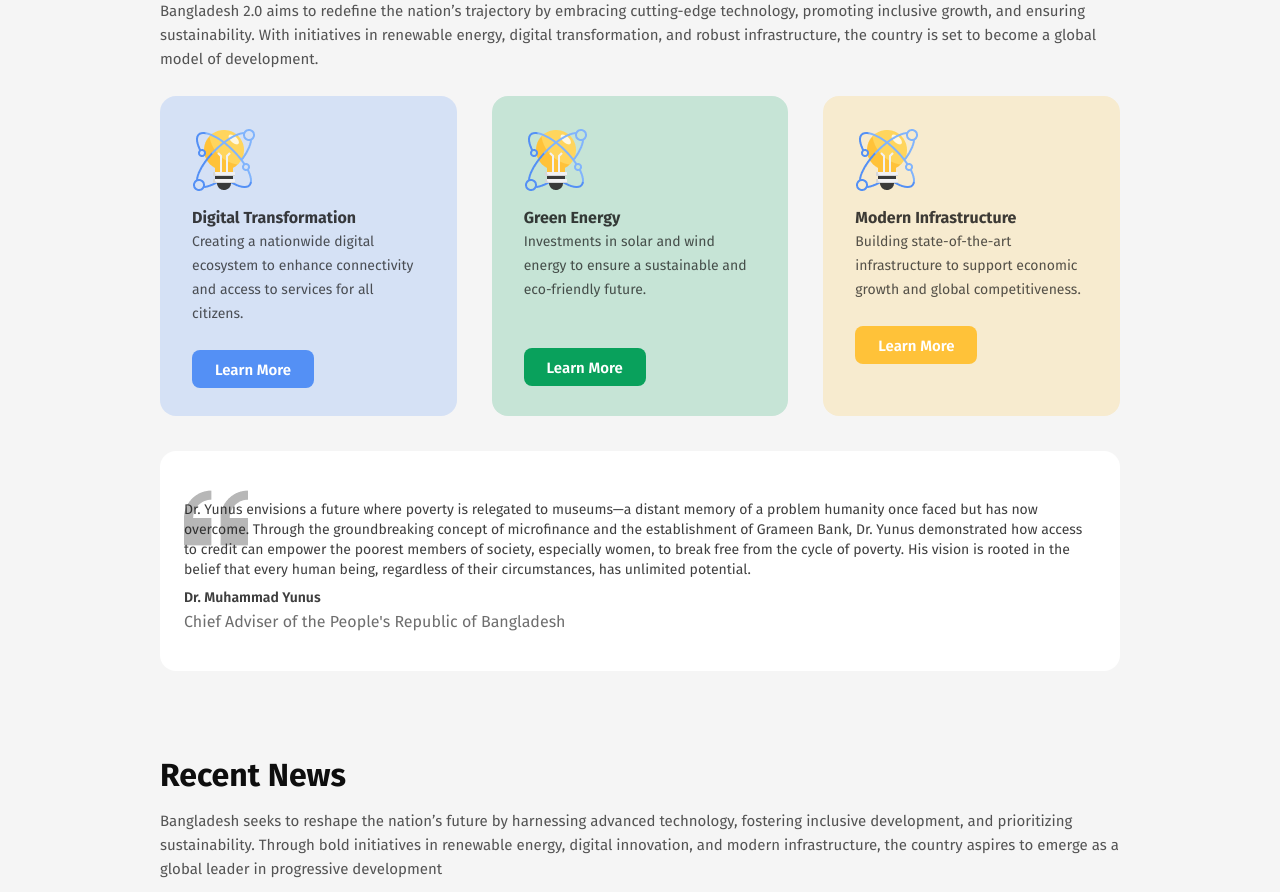
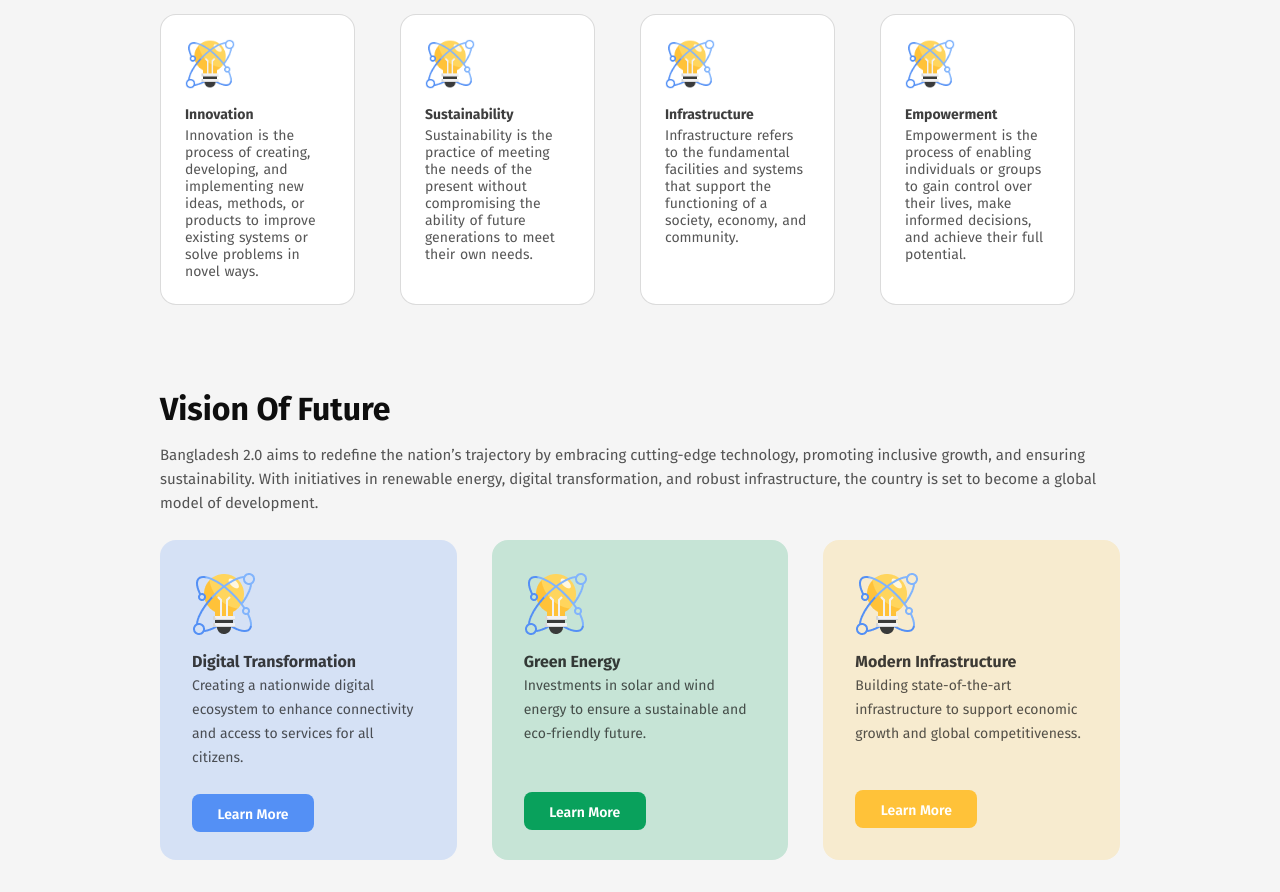
Before and after one commit to mowlyray/webcourse-Assignment1, a plain HTML site: page index.html in a window 1280 px wide. Shown: the part 657-1549 px from the top of the page. Drawn offline with Linux system fonts and the light colour scheme.

Commit message:
added pillar section

```diff
--- a/index.html
+++ b/index.html
@@ -16,7 +16,7 @@
         <div class="banner-content">
           <h4 class="banner-subtitle">Bangladesh 2.0</h4>
           <h2 class="banner-title">
-            Idea,Innovation,vision and challenges in new bangladesh
+            Idea,Innovation,vision and challenges in new bangladesh.
           </h2>
           <button class="banner-btn">Explore New Bangladesh</button>
         </div>
@@ -26,6 +26,49 @@
 
     <!-- main section start -->
     <main>
+
+      <section class="pillars">
+        <h3 class="title">Pillars of "Bangladesh 2.0"</h3>
+        <div class="pillar-contain">
+
+          <div class="pillar-card">
+            <img src="assets/card-icon.png" alt="" />
+            <h4 class="pillarcard-title">Innovation</h4>
+            <p class="pillarcard-description">
+              Innovation is the process of creating, developing, and implementing new ideas, methods, or products to improve existing systems or solve problems in novel ways.
+            </p>
+          </div>
+
+          <div class="pillar-card">
+            <img src="assets/card-icon.png" alt="" />
+            <h4 class="pillarcard-title">Sustainability</h4>
+            <p class="pillarcard-description">
+              Sustainability is the practice of meeting the needs of the present without compromising the ability of future generations to meet their own needs.
+            </p>
+          </div>
+
+          <div class="pillar-card">
+            <img src="assets/card-icon.png" alt="" />
+            <h4 class="pillarcard-title">Infrastructure</h4>
+            <p class="pillarcard-description">
+              Infrastructure refers to the fundamental facilities and systems that support the functioning of a society, economy, and community.
+            </p>
+          </div>
+
+          <div class="pillar-card">
+            <img src="assets/card-icon.png" alt="" />
+            <h4 class="pillarcard-title">Empowerment</h4>
+            <p class="pillarcard-description">
+              Empowerment is the process of enabling individuals or groups to gain control over their lives, make informed decisions, and achieve their full potential.</p>
+            </div>
+            </p>
+          </div>
+
+
+        </div>
+
+
+      </section>
       <section class="vision">
         <h3 class="title">Vision Of Future</h3>
         <p class="subtitle">
--- a/style.css
+++ b/style.css
@@ -40,6 +40,12 @@ nav {
   padding: 3px;
   width: 116px;
   height: 50px;
+}
+.nav-btn:hover {
+  background-color: #56da79;
+  box-shadow: 2px 2px 2px black;
+  transition: 0.5s;
+  cursor: pointer;
 }
 /* banner styles */
 .banner {
@@ -85,11 +91,65 @@ nav {
   margin-left: 60px;
   margin-top: 10px;
 }
+.banner-btn:hover {
+  background-color: #09a15c;
+  color: #ffffff;
+  transition: 0.8s;
+  box-shadow: 2px 2px 2px black;
+  transition: 0.5s;
+  cursor: pointer;
+}
 .banner-img {
   width: 350px;
   height: 300px;
   margin-top: 50px;
   margin-right: 45px;
+}
+
+/* pillars styles */
+
+.pillars {
+  margin: 80px 160px 0 160px;
+}
+
+.pillars .title {
+  color: rgb(14, 14, 14);
+  font-family: Fira Sans;
+  font-size: 32px;
+  font-weight: 700;
+  line-height: 48px;
+  letter-spacing: 0%;
+}
+.pillar-contain {
+  display: flex;
+  gap: 45px;
+  margin-top: 25px;
+}
+.pillar-card {
+  width: 650px;
+  padding: 24px;
+  box-sizing: border-box;
+  border: 1px solid rgba(14, 14, 14, 0.15);
+  border-radius: 16px;
+  background: rgb(255, 255, 255);
+}
+.pillar-card img {
+  width: 50px;
+}
+.pillar-card h4 {
+  color: rgba(14, 14, 14, 0.8);
+  font-family: Fira Sans;
+  font-size: 14px;
+  font-weight: 700;
+  line-height: 24px;
+  letter-spacing: 0%;
+  margin-top: 10px;
+}
+.pillar-card p {
+  color: rgba(14, 14, 14, 0.7);
+  font-family: Fira Sans;
+  font-size: 14px;
+  word-spacing: 1px;
 }
 
 /* vision styles */
@@ -173,11 +233,17 @@ nav {
   border-radius: 8px;
   color: rgb(255, 255, 255);
   font-family: Fira Sans;
-  font-size: 15px;
+  font-size: 14px;
   font-weight: 600;
   line-height: 19px;
   letter-spacing: 0%;
   border: none;
+}
+.card1 button:hover {
+  background-color: #82c3e8;
+  box-shadow: 2px 2px 2px black;
+  transition: 0.5s;
+  cursor: pointer;
 }
 .card2 button {
   padding: 11px 20px 11px 20px;
@@ -189,7 +255,7 @@ nav {
   border-radius: 8px;
   color: rgb(255, 255, 255);
   font-family: Fira Sans;
-  font-size: 15px;
+  font-size: 14px;
   font-weight: 600;
   line-height: 19px;
   letter-spacing: 0%;
@@ -202,16 +268,29 @@ nav {
   width: 122px;
   height: 38px;
   background: rgb(255, 194, 57);
-  margin: 24px 0px;
+  margin: 44px 0px;
   border-radius: 8px;
   color: rgb(255, 255, 255);
   font-family: Fira Sans;
-  font-size: 15px;
+  font-size: 14px;
   font-weight: 600;
   line-height: 19px;
   letter-spacing: 0%;
   border: none;
 }
+.card2 button:hover{
+  background-color: #75dfb0;
+  box-shadow: 2px 2px 2px black;
+  transition: 0.5s;
+  cursor: pointer;
+}
+.card3 button:hover{
+  background-color: #ddc385;
+  box-shadow: 2px 2px 2px black;
+  transition: 0.5s;
+  cursor: pointer;
+}
+
 .yunus-speech {
   padding: 35px 24px;
   margin-top: 35px;
@@ -336,6 +415,15 @@ nav {
   color: white;
   margin-top: 20px;
 }
+.news-btn:hover{
+  background-color: #09a15c;
+  color: #ffffff;
+  transition: 0.8s;
+  box-shadow: 2px 2px 2px black;
+  transition: 0.5s;
+  cursor: pointer;
+
+}
 
 /* donate styles */
 .donate {
@@ -377,6 +465,7 @@ nav {
 .donate-container input:hover {
   background-color: #09a15c;
   color: #ffffff;
+  cursor: pointer;
   transition: 0.8s;
 }
 .amount-input input {
@@ -408,6 +497,14 @@ nav {
   font-size: 14px;
   font-weight: 600;
   letter-spacing: 0%;
+}
+.donate-btn:hover{
+  background-color: #09a15c;
+  color: #ffffff;
+  transition: 0.8s;
+  box-shadow: 2px 2px 2px black;
+  transition: 0.5s;
+  cursor: pointer;
 }
 
 /* Newsletter style */
```
